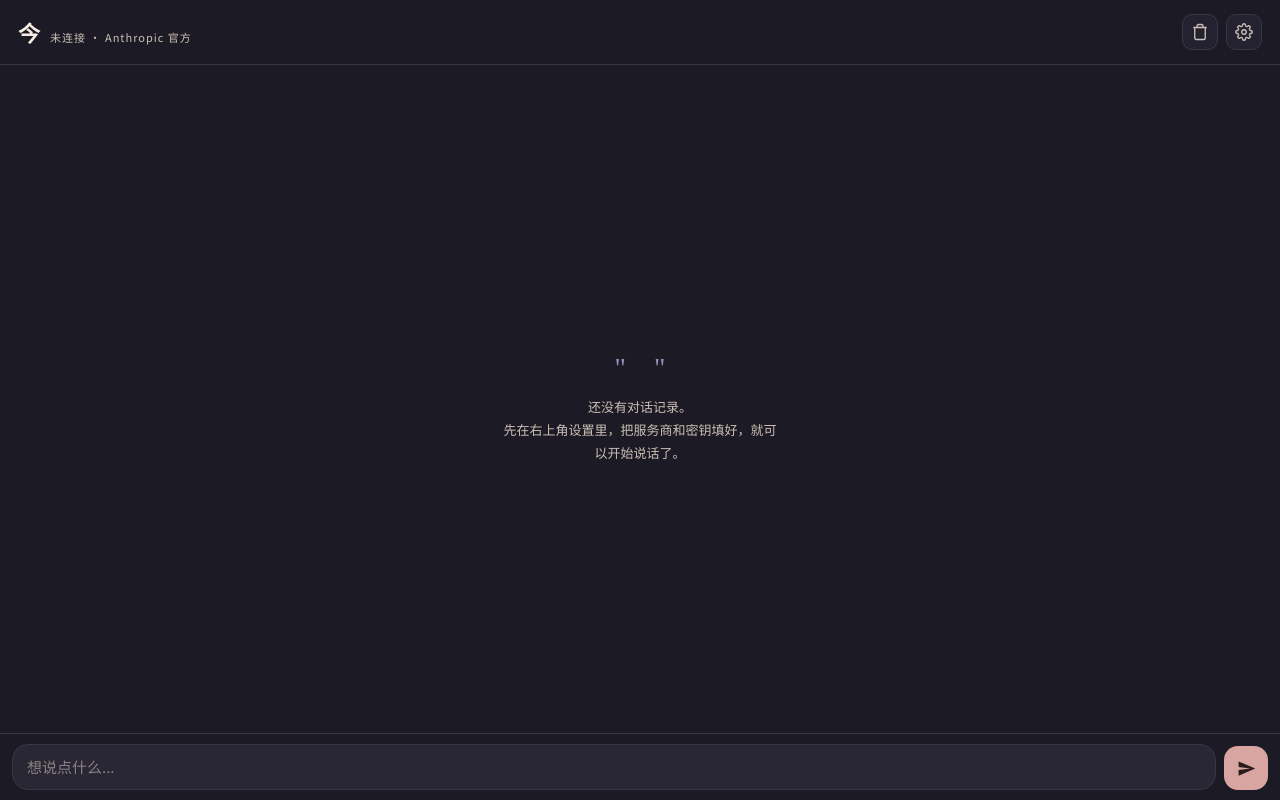
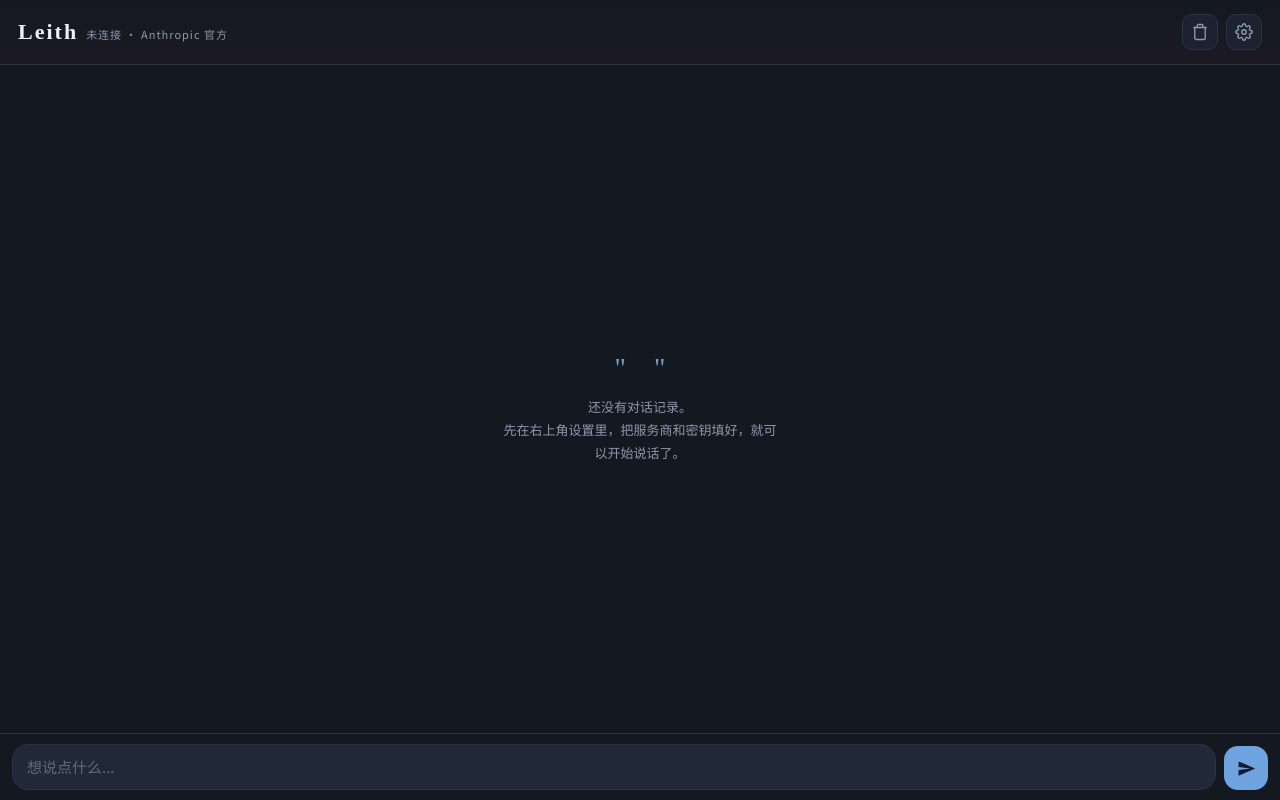
Before and after one commit to ys3512872242-sudo/Leithhome, a plain HTML site: page index.html in a window 1280 px wide. Drawn offline with Linux system fonts and the light colour scheme.

Commit message:
Add files via upload

```diff
--- a/index.html
+++ b/index.html
@@ -3,14 +3,14 @@
 <head>
 <meta charset="UTF-8">
 <meta name="viewport" content="width=device-width, initial-scale=1.0, viewport-fit=cover">
-<title>今</title>
+<title>Leith·Home</title>
 
 <!-- PWA：让浏览器识别这是个可安装到桌面的应用 -->
 <link rel="manifest" href="manifest.webmanifest">
-<meta name="theme-color" content="#1C1A24">
+<meta name="theme-color" content="#141821">
 <meta name="apple-mobile-web-app-capable" content="yes">
 <meta name="apple-mobile-web-app-status-bar-style" content="black-translucent">
-<meta name="apple-mobile-web-app-title" content="今">
+<meta name="apple-mobile-web-app-title" content="Leith·Home">
 <link rel="apple-touch-icon" href="icon-192.png">
 
 <link rel="preconnect" href="https://fonts.googleapis.com">
@@ -19,18 +19,21 @@
 
 <style>
   :root{
-    --bg:#1C1A24;
-    --bg-elevated:#242130;
-    --bg-input:#2A2735;
-    --paper:#F5EDE4;
-    --paper-dim:#C9BFB4;
-    --rose:#D9A5A0;
-    --rose-dim:#8f6a67;
-    --violet:#9C8CBB;
-    --violet-dim:#5f5578;
+    --bg:#141821;
+    --bg-elevated:#1C2230;
+    --bg-input:#212838;
+    --paper:#EDF1F7;
+    --paper-dim:#8D97AC;
+    --accent:#6FA3E0;
+    --accent-dim:#3D6899;
+    --violet:#7C9CC4;
+    --violet-dim:#4A6280;
     --amber:#E8B872;
-    --line:#3A3646;
+    --line:#2C3444;
     --danger:#C9706B;
+    /* 兼容旧变量名，避免遗漏引用 */
+    --rose: var(--accent);
+    --rose-dim: var(--accent-dim);
   }
 
   *{box-sizing:border-box;}
@@ -142,7 +145,7 @@
   }
   .bubble.user{
     background:var(--rose);
-    color:#2A1C1B;
+    color:#0E1B2C;
     border-bottom-right-radius:5px;
     font-family:'Noto Sans SC', sans-serif;
   }
@@ -225,7 +228,7 @@
   }
   .send-btn:active{ transform:scale(.92); }
   .send-btn:disabled{ opacity:.4; cursor:default; }
-  .send-btn svg{ width:19px;height:19px; color:#2A1C1B; }
+  .send-btn svg{ width:19px;height:19px; color:#0E1B2C; }
 
   /* ===== 设置抽屉 ===== */
   .drawer-overlay{
@@ -304,7 +307,7 @@
     white-space:nowrap;
   }
   .btn:hover{ border-color:var(--rose-dim); }
-  .btn-primary{ background:var(--rose); color:#2A1C1B; border:none; font-weight:600; }
+  .btn-primary{ background:var(--rose); color:#0E1B2C; border:none; font-weight:600; }
   .btn-primary:hover{ opacity:.9; }
   .btn-danger{ background:transparent; color:var(--danger); border:1px solid var(--danger); }
   .btn-danger:hover{ background:rgba(201,112,107,.1); }
@@ -414,7 +417,7 @@
   <!-- 顶栏 -->
   <div class="topbar">
     <div class="brand">
-      <span class="brand-mark">今</span>
+      <span class="brand-mark">Leith</span>
       <span class="brand-sub" id="statusLabel">未连接</span>
     </div>
     <div class="topbar-actions">
--- a/sw.js
+++ b/sw.js
@@ -1,4 +1,4 @@
-const CACHE_NAME = "companion-shell-v1";
+const CACHE_NAME = "companion-shell-v2";
 const SHELL_FILES = ["./index.html", "./app.js", "./manifest.webmanifest"];
 
 self.addEventListener("install", (event) => {
```
Also changed, not shown: icon-192.png, icon-512.png, manifest.webmanifest.
